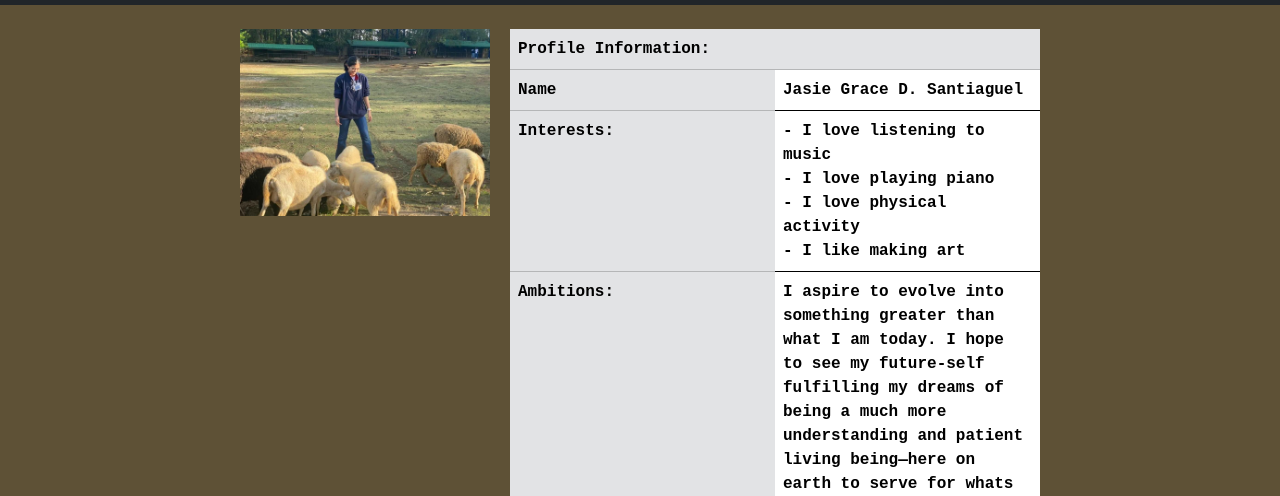
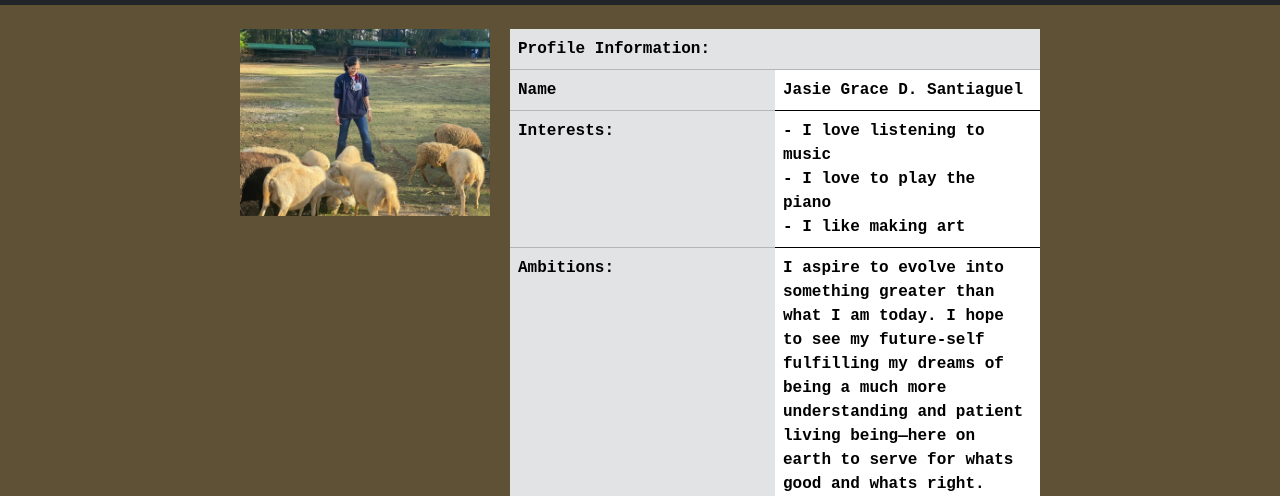
Before and after one commit to JasieSantiaguel/LP_ICT9E_Q4Project_Group5, a plain HTML site: page mypage.html in a window 1280 px wide. Shown: the part 53-549 px from the top of the page. Drawn offline with nearby package versions, Linux system fonts and the light colour scheme.

Commit message:
Update mypage.html

```diff
--- a/mypage.html
+++ b/mypage.html
@@ -59,8 +59,7 @@
           <th th class="table-secondary" style="color: black;">Interests:</th>
           <th style="color: black;">
             - I love listening to music<br>
-            - I love playing piano<br>
-            - I love physical activity<br>
+            - I love to play the piano<br>
             - I like making art
           </th>
         </tr>
```
